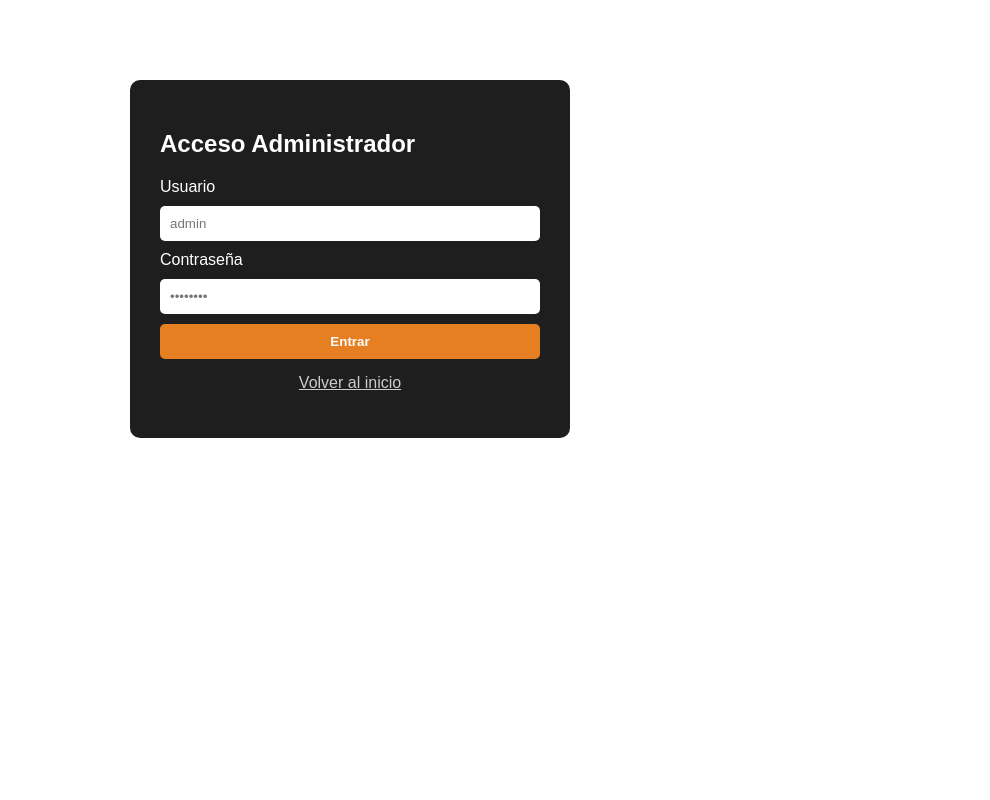
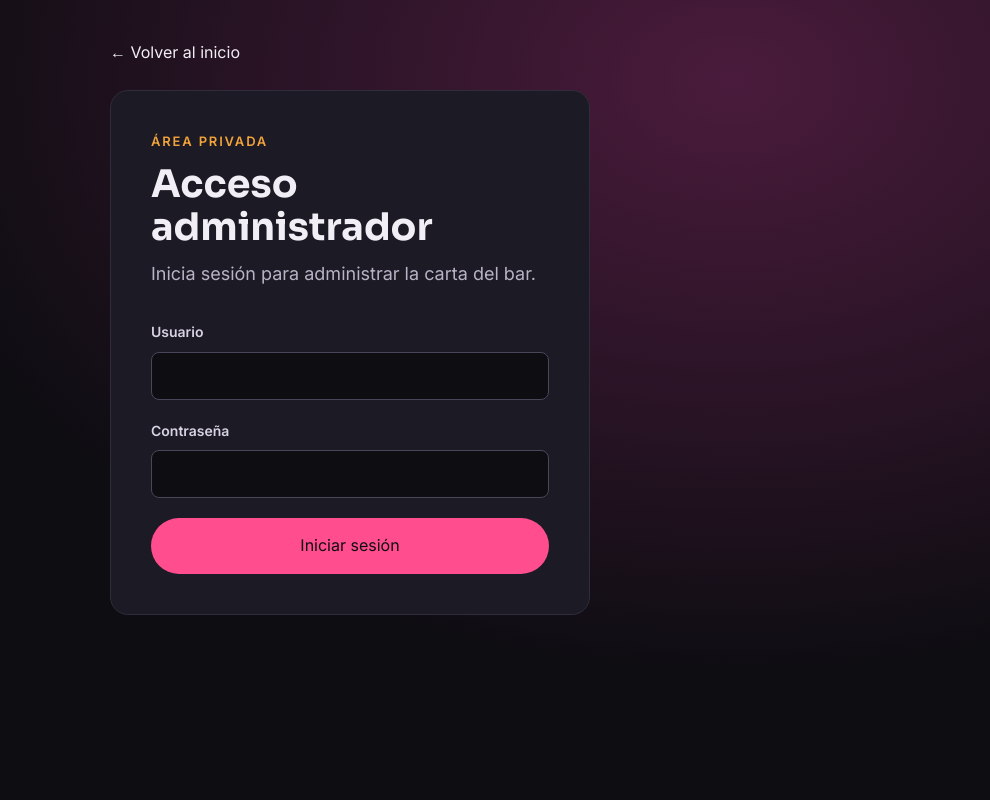
Before and after one commit to zLogout/Sistema-de-Informacion-bar, a Flask app: page /login in a window 1280 px wide. Shown: the whole page, without its empty margins (290-1280 px from the left). Run offline with Flask 3, Linux system fonts and the light colour scheme; some libraries are stand-ins or nearby versions.

Commit message:
boton de login

```diff
--- a/app.py
+++ b/app.py
@@ -5,7 +5,7 @@ from conexion_db import (
     agregar_producto, editar_producto, eliminar_producto
 )
 
-app = Flask(__name__)
+app = Flask(__name__, static_folder="public", static_url_path="")
 app.secret_key = "clave_super_secreta_del_bar"
 
 @app.route('/')
--- /dev/null
+++ b/public/css/js/login.css
@@ -0,0 +1,90 @@
+.login-page {
+  min-height: 100vh;
+  padding: 32px 24px;
+  box-sizing: border-box;
+  background: radial-gradient(ellipse at 80% 10%, #4A1B3C 0%, #0E0D12 58%);
+}
+
+.login-container {
+  width: min(100%, 480px);
+  margin: 0 auto;
+}
+
+.login-back {
+  display: inline-block;
+  margin: 8px 0 24px;
+  color: #F1EEF5;
+  text-decoration: none;
+}
+
+.login-back:hover {
+  color: #F2A33A;
+}
+
+.login-card {
+  padding: clamp(24px, 6vw, 40px);
+  background: #1C1A24;
+  border: 1px solid #302C3C;
+  border-radius: 18px;
+}
+
+.login-card h1 {
+  margin-bottom: 12px;
+  font-size: clamp(28px, 6vw, 38px);
+}
+
+.login-form {
+  display: grid;
+  gap: 20px;
+  margin-top: 32px;
+}
+
+.login-field {
+  display: grid;
+  gap: 8px;
+}
+
+.login-field label {
+  color: #D8D3E4;
+  font-size: 14px;
+  font-weight: 600;
+}
+
+.login-field input {
+  width: 100%;
+  min-height: 48px;
+  padding: 10px 12px;
+  box-sizing: border-box;
+  color: #F1EEF5;
+  background: #0E0D12;
+  border: 1px solid #4A4558;
+  border-radius: 8px;
+  font: inherit;
+}
+
+.login-field input:focus {
+  outline: 2px solid #FF4D8D;
+  outline-offset: 2px;
+}
+
+.login-submit {
+  width: 100%;
+  border: 0;
+  cursor: pointer;
+  font: inherit;
+}
+
+.login-error {
+  margin-top: 24px;
+  padding: 12px 14px;
+  color: #FFD6DF;
+  background: #4A1B3C;
+  border: 1px solid #7C3158;
+  border-radius: 8px;
+}
+
+@media (max-width: 520px) {
+  .login-page {
+    padding: 20px 16px;
+  }
+}
--- a/templates/index.html
+++ b/templates/index.html
@@ -12,7 +12,7 @@
 <div class="hero">
 <header class="w"><div class="nav">
 <strong style="font-family:'Sora',sans-serif;font-size:22px">[NOMBRE DEL BAR]</strong>
-<nav style="display:flex;flex-wrap:wrap;align-items:center"><a class="l" href="#carta">Carta</a><a class="l" href="#por-que">Por qué venir</a><a class="l" href="#visitanos">Visítanos</a><a class="btn pri" style="padding:10px 22px" href="#reservar">Reservar mesa</a></nav>
+<nav style="display:flex;flex-wrap:wrap;align-items:center"><a class="l" href="#carta">Carta</a><a class="l" href="#por-que">Por qué venir</a><a class="l" href="#visitanos">Visítanos</a><a class="btn pri" style="padding:10px 22px" href="#reservar">Reservar mesa</a><a class="btn ghost login-link" href="{{ url_for('login') }}">Iniciar sesión</a></nav>
 </div></header>
 <section class="w" style="padding:96px 24px 120px">
 <p class="eyebrow">Corredor Ecológico · Villavicencio</p>
--- a/templates/login.html
+++ b/templates/login.html
@@ -2,30 +2,37 @@
 <html lang="es">
 <head>
     <meta charset="UTF-8">
+    <meta name="viewport" content="width=device-width, initial-scale=1">
     <title>Iniciar Sesión - Administrador</title>
-    <style>
-        .login-box { max-width: 380px; margin: 80px auto; padding: 30px; background: #1e1e1e; color: white; border-radius: 10px; font-family: sans-serif; }
-        .login-box input { width: 100%; padding: 10px; margin: 10px 0; border-radius: 5px; border: none; box-sizing: border-box; }
-        .login-box button { width: 100%; padding: 10px; background: #e67e22; color: white; border: none; border-radius: 5px; cursor: pointer; font-weight: bold; }
-        .error { color: #ff6b6b; margin-bottom: 10px; }
-    </style>
+    <link rel="stylesheet" href="{{ url_for('static', filename='css/js/styles.css') }}">
+    <link rel="stylesheet" href="{{ url_for('static', filename='css/js/login.css') }}">
 </head>
 <body>
-    <div class="login-box">
-        <h2>Acceso Administrador</h2>
-        {% if error %}
-            <p class="error">{{ error }}</p>
-        {% endif %}
-        <form method="POST" action="/login">
-            <label>Usuario</label>
-            <input type="text" name="username" placeholder="admin" required>
+    <main class="login-page">
+        <div class="login-container">
+            <a class="login-back" href="{{ url_for('home') }}">&larr; Volver al inicio</a>
+            <section class="login-card" aria-labelledby="login-title">
+                <p class="eyebrow">Área privada</p>
+                <h1 id="login-title">Acceso administrador</h1>
+                <p class="lead">Inicia sesión para administrar la carta del bar.</p>
 
-            <label>Contraseña</label>
-            <input type="password" name="password" placeholder="••••••••" required>
+                {% if error %}
+                    <p class="login-error" role="alert">{{ error }}</p>
+                {% endif %}
 
-            <button type="submit">Entrar</button>
-        </form>
-        <p style="text-align:center; margin-top:15px;"><a href="/" style="color:#ccc;">Volver al inicio</a></p>
-    </div>
+                <form class="login-form" method="POST" action="{{ url_for('login') }}">
+                    <div class="login-field">
+                        <label for="username">Usuario</label>
+                        <input id="username" type="text" name="username" autocomplete="username" required>
+                    </div>
+                    <div class="login-field">
+                        <label for="password">Contraseña</label>
+                        <input id="password" type="password" name="password" autocomplete="current-password" required>
+                    </div>
+                    <button class="btn pri login-submit" type="submit">Iniciar sesión</button>
+                </form>
+            </section>
+        </div>
+    </main>
 </body>
 </html>
```
